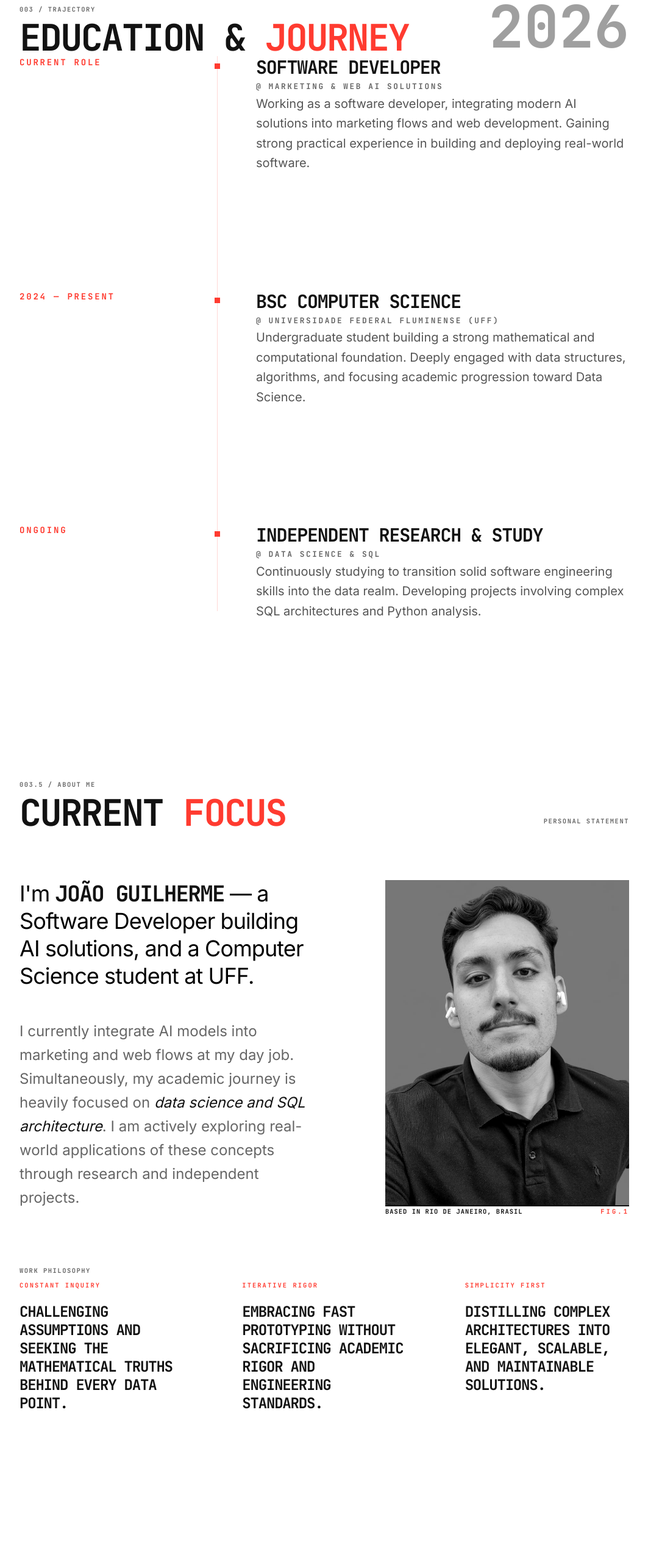
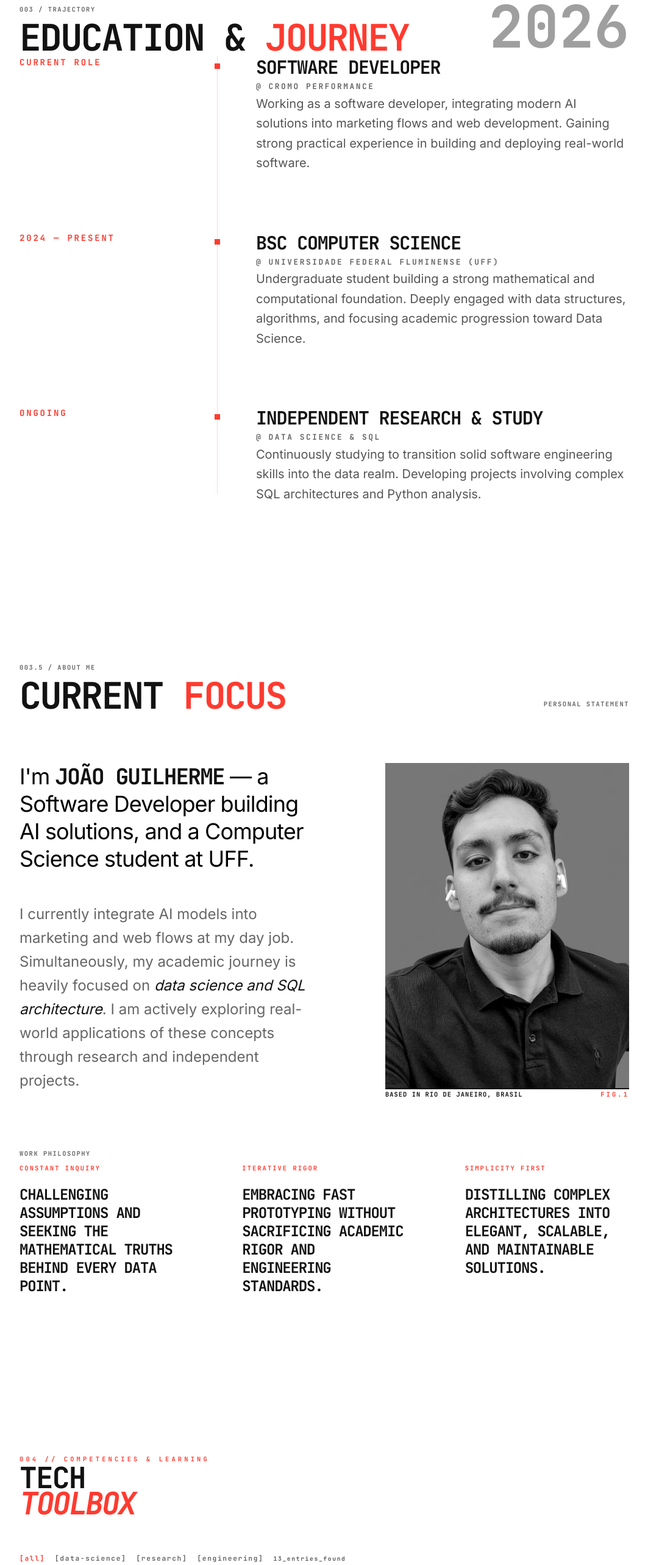
Before and after one commit to joaoguilhermemendes/JG-Academic-Portfolio, a React (Vite) app: page / in a window 1280 px wide. Shown: the part 2620-5186 px from the top of the page at 61% size, without its empty margins (108-1171 px from the left). Built offline with nearby package versions, Linux system fonts and the light colour scheme.

Commit message:
UI: Refine Timeline and DataPulse responsiveness, update locales and technical skills

```diff
--- a/src/components/DataPulse.jsx
+++ b/src/components/DataPulse.jsx
@@ -5,7 +5,7 @@ import { useLanguage } from '../contexts/LanguageContext';
 const SKILLS = [
   // DATA SCIENCE
   { id: 'data', name: 'python',               meta: 'v3.12',       note_en: 'primary language for scripting & analysis',              note_pt: 'linguagem principal para scripts e análise' },
-  { id: 'data', name: 'sql / rdbms',          meta: 'PostgreSQL',  note_en: 'database architecture, modeling & complex querying',     note_pt: 'arquitetura de banco de dados, modelagem e consultas complexas' },
+  { id: 'data', name: 'sql / rdbms',          meta: 'SQLite',      note_en: 'database architecture, modeling & complex querying',     note_pt: 'arquitetura de banco de dados, modelagem e consultas complexas' },
   { id: 'data', name: 'pandas / numpy',       meta: 'v2.x',        note_en: 'data manipulation & numerical operations',               note_pt: 'manipulação de dados e operações numéricas' },
   { id: 'data', name: 'scikit-learn',         meta: 'v1.4',        note_en: 'foundational machine learning pipelines',                note_pt: 'pipelines fundamentais de machine learning' },
   { id: 'data', name: 'matplotlib / seaborn', meta: 'current',     note_en: 'exploratory data visualization',                        note_pt: 'visualização exploratória de dados' },
@@ -16,7 +16,7 @@ const SKILLS = [
   { id: 'research', name: 'data structuring',    meta: 'methodology',  note_en: 'cleaning and normalizing raw datasets',              note_pt: 'limpeza e normalização de conjuntos de dados brutos' },
   // ENGINEERING
   { id: 'engineering', name: 'html / css / js',  meta: 'ES2024',       note_en: 'core web development',                              note_pt: 'desenvolvimento web fundamental' },
-  { id: 'engineering', name: 'react / tailwind', meta: 'v18.x',        note_en: 'building functional web interfaces',                 note_pt: 'construção de interfaces web funcionais' },
+  { id: 'engineering', name: 'bootstrap / tailwind', meta: 'v5.x',        note_en: 'building functional web interfaces',                 note_pt: 'construção de interfaces web funcionais' },
   { id: 'engineering', name: 'git / github',     meta: 'current',      note_en: 'version control & collaboration',                   note_pt: 'controle de versão e colaboração' },
   { id: 'engineering', name: 'linux / bash',     meta: 'terminal',     note_en: 'system navigation & scripting',                     note_pt: 'navegação de sistema e scripts' },
 ];
@@ -53,12 +53,15 @@ export default function DataPulse() {
 
         {/* Header block */}
         <div style={{ marginBottom: 'clamp(32px, 6vw, 60px)' }}>
-          <div className="text-[0.65rem] text-accent font-black tracking-[0.4em] mb-4 uppercase">{t('pulse.section_label')}</div>
-          <h2 className="text-3xl sm:text-4xl md:text-5xl font-bold tracking-tighter text-[var(--color-text-primary)] uppercase leading-[0.9] mb-6">
-            {t('pulse.title')} <span className="text-accent italic">{t('pulse.title_accent')}</span>
+          <div className="text-[0.65rem] text-accent font-black tracking-[0.4em] mb-6 uppercase">{t('pulse.section_label')}</div>
+          <h2 className="text-3xl sm:text-4xl md:text-5xl font-bold tracking-tighter text-[var(--color-text-primary)] uppercase leading-[0.9]">
+            {t('pulse.title')}<br /><span className="text-accent italic">{t('pulse.title_accent')}</span>
           </h2>
-          {/* Filter nav */}
-          <div className="flex flex-wrap gap-4 md:gap-6 items-center text-[0.75rem] font-black tracking-[0.15em] mt-8 md:mt-16">
+        </div>
+
+        {/* Filter nav */}
+        <div style={{ marginBottom: 'clamp(24px, 5vw, 48px)' }}>
+          <div className="flex flex-wrap gap-4 text-[0.7rem] font-black tracking-[0.15em]">
             {SECTIONS.map(s => (
               <button
                 key={s.id}
@@ -68,7 +71,7 @@ export default function DataPulse() {
                 {t(s.labelKey)}
               </button>
             ))}
-            <span className="ml-auto text-[0.6rem] text-[var(--color-text-muted)] hidden md:block">
+            <span className="ml-auto text-[0.6rem] text-[var(--color-text-muted)] self-center hidden sm:block">
               {filtered.length}{t('pulse.entries_found')}
             </span>
           </div>
@@ -160,20 +163,30 @@ function SkillRow({ skill, i, language }) {
       initial={{ opacity: 0 }}
       animate={{ opacity: 1 }}
       transition={{ duration: 0.25, delay: i * 0.04 }}
-      className="group flex flex-col md:flex-row md:items-baseline gap-1 md:gap-0 border-b border-[var(--color-border-subtle)] py-8 hover:bg-transparent transition-colors cursor-default"
+      className="group flex flex-col md:flex-row md:items-baseline border-b border-[var(--color-border-subtle)] py-6 md:py-8 hover:bg-transparent transition-colors cursor-default"
     >
-      <div className="flex items-baseline">
-        <span className="text-[var(--color-text-muted)] text-[0.75rem] w-8 shrink-0 select-none group-hover:text-accent dark:group-hover:text-accent transition-colors">→</span>
-        <span className="text-[1rem] md:text-[1.1rem] font-black text-[var(--color-text-primary)] uppercase tracking-tight group-hover:text-accent dark:group-hover:text-accent transition-colors md:w-64 shrink-0">
-          {skill.name}
+      {/* Mobile Top Row / Desktop Left Column */}
+      <div className="flex items-center md:items-baseline justify-between md:justify-start w-full md:w-auto mb-2 md:mb-0">
+        <div className="flex items-baseline">
+          <span className="text-[var(--color-text-muted)] text-[0.75rem] w-6 md:w-8 shrink-0 select-none group-hover:text-accent dark:group-hover:text-accent transition-colors">→</span>
+          <span className="text-[1rem] md:text-[1.1rem] font-black text-[var(--color-text-primary)] uppercase tracking-tight group-hover:text-accent dark:group-hover:text-accent transition-colors md:w-[15rem] shrink-0">
+            {skill.name}
+          </span>
+        </div>
+
+        {/* Mobile-only Badge */}
+        <span className="md:hidden border border-[var(--color-border-subtle)] text-[var(--color-text-dim)] group-hover:border-accent group-hover:text-accent text-[0.55rem] font-black tracking-[0.1em] uppercase px-2 py-0.5 whitespace-nowrap ml-4 transition-colors">
+          {skill.meta}
         </span>
       </div>
 
-      <span className="text-[0.7rem] text-[var(--color-text-dim)] w-40 shrink-0 hidden md:block">
+      {/* Desktop-only Meta Column */}
+      <span className="text-[0.7rem] text-[var(--color-text-dim)] w-32 shrink-0 hidden md:block">
         {skill.meta}
       </span>
 
-      <span className="text-[0.8rem] text-[var(--color-text-dim)] leading-snug group-hover:text-black dark:group-hover:text-gray-300 transition-colors pl-8 md:pl-0">
+      {/* Description */}
+      <span className="text-[0.8rem] text-[var(--color-text-dim)] leading-snug group-hover:text-[var(--color-text-primary)] transition-colors pl-6 md:pl-0 mt-1 md:mt-0 flex-1">
         {note}
       </span>
     </motion.div>
--- a/src/components/Timeline.jsx
+++ b/src/components/Timeline.jsx
@@ -37,7 +37,7 @@ export default function Timeline() {
     <section id="timeline" className="transition-colors duration-300" style={{ paddingTop: 'clamp(60px, 12vw, 130px)', paddingBottom: 'clamp(60px, 12vw, 130px)' }}>
       <div className="container-main">
         {/* Header */}
-        <motion.div {...fadeUp(0)} className="mb-16 md:mb-32 flex flex-col md:flex-row items-start md:items-end justify-between gap-6">
+        <motion.div {...fadeUp(0)} className="mb-8 md:mb-4 flex flex-col md:flex-row items-start md:items-end justify-between gap-6">
           <div>
             <div className="meta-label mb-6 text-[var(--color-text-dim)]">{t('timeline.section_label')}</div>
             <h2 className="text-3xl sm:text-4xl md:text-5xl lg:text-6xl font-bold font-mono tracking-tighter text-[var(--color-text-primary)] uppercase">
@@ -50,7 +50,7 @@ export default function Timeline() {
         </motion.div>
 
         {/* Timeline List */}
-        <div className="flex flex-col gap-y-16 md:gap-y-48 relative">
+        <div className="flex flex-col gap-y-12 md:gap-y-24 relative mt-[50px] md:mt-[100px]">
           <div className="absolute lg:left-[calc(260px+4rem)] top-0 bottom-4 w-[1px] bg-accent hidden lg:block opacity-20" />
 
           {EVENTS.map((ev, idx) => (
--- a/src/locales/en.json
+++ b/src/locales/en.json
@@ -33,7 +33,7 @@
   "timeline.title_accent": "Journey",
   "timeline.event0.date": "CURRENT ROLE",
   "timeline.event0.title": "Software Developer",
-  "timeline.event0.institution": "Marketing & Web AI Solutions",
+  "timeline.event0.institution": "CROMO PERFORMANCE",
   "timeline.event0.description": "Working as a software developer, integrating modern AI solutions into marketing flows and web development. Gaining strong practical experience in building and deploying real-world software.",
   "timeline.event1.date": "2024 — PRESENT",
   "timeline.event1.title": "BSc Computer Science",
@@ -45,8 +45,8 @@
   "timeline.event2.description": "Continuously studying to transition solid software engineering skills into the data realm. Developing projects involving complex SQL architectures and Python analysis.",
 
   "pulse.section_label": "004 // COMPETENCIES & LEARNING",
-  "pulse.title": "Technical",
-  "pulse.title_accent": "Studies",
+  "pulse.title": "Tech",
+  "pulse.title_accent": "Toolbox",
   "pulse.filter.all": "[all]",
   "pulse.filter.data": "[data-science]",
   "pulse.filter.research": "[research]",
--- a/src/locales/pt.json
+++ b/src/locales/pt.json
@@ -33,7 +33,7 @@
   "timeline.title_accent": "Jornada",
   "timeline.event0.date": "CARGO ATUAL",
   "timeline.event0.title": "Desenvolvedor de Software",
-  "timeline.event0.institution": "Soluções de IA para Marketing e Web",
+  "timeline.event0.institution": "CROMO PERFORMANCE",
   "timeline.event0.description": "Trabalhando como desenvolvedor de software, integrando soluções modernas de IA em fluxos de marketing e desenvolvimento web. Ganhando experiência prática sólida na construção e implantação de software real.",
   "timeline.event1.date": "2024 — PRESENTE",
   "timeline.event1.title": "Bacharelado em Ciência da Computação",
@@ -45,8 +45,8 @@
   "timeline.event2.description": "Estudando continuamente para transicionar habilidades sólidas de engenharia de software para o mundo dos dados. Desenvolvendo projetos envolvendo arquiteturas SQL complexas e análise em Python.",
 
   "pulse.section_label": "004 // COMPETÊNCIAS & APRENDIZADO",
-  "pulse.title": "Estudos",
-  "pulse.title_accent": "Técnicos",
+  "pulse.title": "Caixa de",
+  "pulse.title_accent": "Ferramentas",
   "pulse.filter.all": "[todos]",
   "pulse.filter.data": "[ciência-de-dados]",
   "pulse.filter.research": "[pesquisa]",
```
